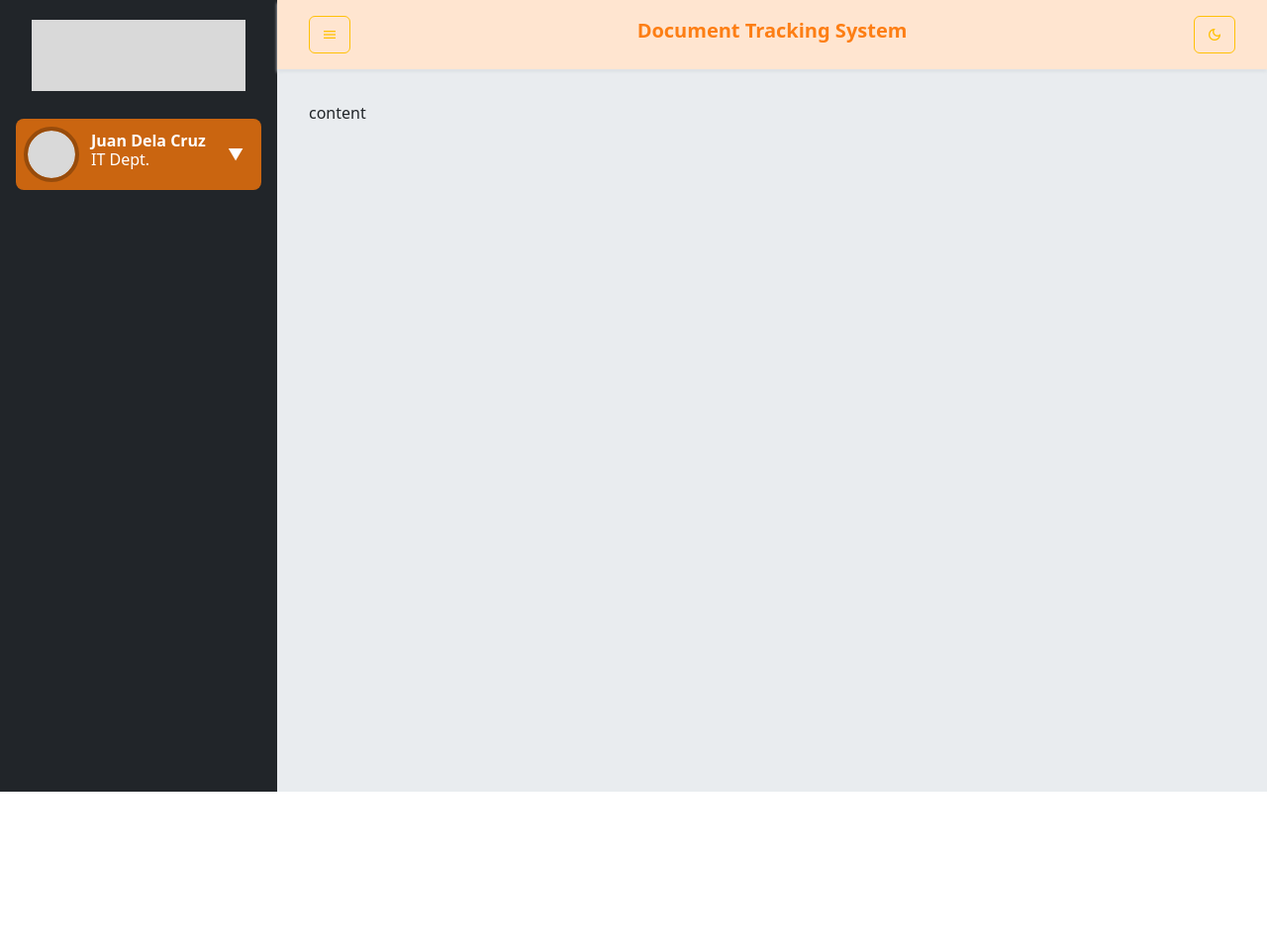
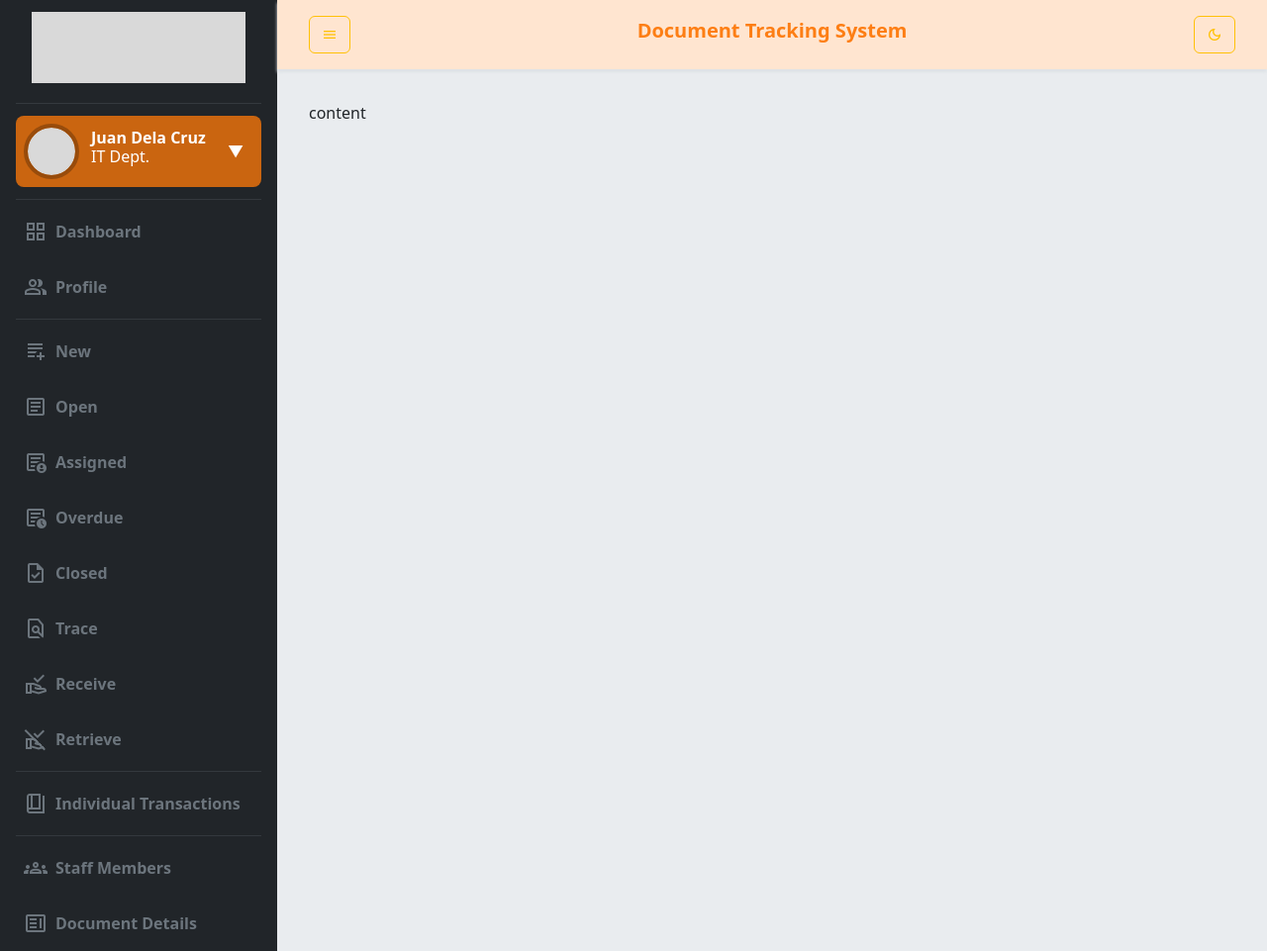
Before and after one commit to chocomilku/dts, a plain HTML site: page dashboard.html in a window 1280 px wide. Shown: the whole page at 99% size. Before the commit the page ends 800 px from the top, so only its background shows below. Drawn offline with Linux system fonts and the light colour scheme.

Commit message:
added navigation items

```diff
--- a/css/style.css
+++ b/css/style.css
@@ -29,6 +29,7 @@
 }
 
 /* layout specfic */
+/* page */
 .page {
     min-height: 100vh;
     display: flex;
@@ -51,6 +52,7 @@
     padding: 2rem;
 }
 
+/* top bar */
 .topbar {
     display: flex;
     justify-content: space-between;
@@ -65,6 +67,7 @@
     color: var(--bs-orange-500);
 }
 
+/* sidebar */
 .sidebar {
     display: flex;
     flex-direction: column;
@@ -72,15 +75,20 @@
     gap: 0.75rem;
 }
 
+.sidebar hr {
+    margin: 0;
+}
+
 .sidebar__banner {
     width: 100%;
     max-height: 75px;
-    margin: 1rem auto;
+    margin: 0.5rem auto;
     object-fit: cover;
     background-position: center;
     padding: 0rem 1rem;
 }
 
+/* sidebar profile */
 .profile {
     color: var(--bs-white);
     background-color: var(--bs-orange-600);
@@ -106,11 +114,33 @@
     margin: auto 0;
 }
 
-.profile h6 {
-    font-weight: bold;
-}
-
 .profile__dropdown {
     margin: auto;
     cursor: pointer;
 }
+
+/* sidebar navigation */
+.navigation {
+    display: flex;
+    flex-direction: column;
+    gap: 0.5rem;
+}
+
+.navigation__item {
+    display: flex;
+    flex-direction: row;
+    gap: 0.5rem;
+    align-content: center;
+    color: inherit;
+    text-decoration: none;
+    margin: 0;
+    padding: 0.75rem 0.5rem;
+    background-color: transparent;
+    border-radius: var(--bs-border-radius);
+    transition: color 300ms, background-color 300ms;
+}
+
+.navigation__item:hover {
+    background-color: var(--bs-gray-800);
+    color: var(--bs-white);
+}
--- a/dashboard.html
+++ b/dashboard.html
@@ -14,16 +14,75 @@
     <div class="page">
         <nav class="sidebar">
             <img src="./static/Logo Banner.png" alt="banner" class="sidebar__banner">
+            <hr>
             <div class="profile">
                 <img src="./static/Avatar.png" alt="avatar">
                 <div class="profile__info">
-                    <h6>Juan Dela Cruz</h6>
-                    <p>IT Dept.</p>
+                    <h6 class="fw-bold">Juan Dela Cruz</h6>
+                    <p class="fw-light">IT Dept.</p>
                 </div>
                 <div class="profile__dropdown">▼</div>
             </div>
+            <div class="navigation">
+                <hr>
+                <a href="#" class="navigation__item">
+                    <span class="material-symbols-outlined">grid_view</span>
+                    <span class="fw-semibold">Dashboard</span>
+                </a>
+                <a href="#" class="navigation__item">
+                    <span class="material-symbols-outlined">group</span>
+                    <span class="fw-semibold">Profile</span>
+                </a>
+                <hr>
+                <a href="#" class="navigation__item">
+                    <span class="material-symbols-outlined">docs_add_on</span>
+                    <span class="fw-semibold">New</span>
+                </a>
+                <a href="#" class="navigation__item">
+                    <span class="material-symbols-outlined">article</span>
+                    <span class="fw-semibold">Open</span>
+                </a>
+                <a href="#" class="navigation__item">
+                    <span class="material-symbols-outlined">demography</span>
+                    <span class="fw-semibold">Assigned</span>
+                </a>
+                <a href="#" class="navigation__item">
+                    <span class="material-symbols-outlined">overview</span>
+                    <span class="fw-semibold">Overdue</span>
+                </a>
+                <a href="#" class="navigation__item">
+                    <span class="material-symbols-outlined">task</span>
+                    <span class="fw-semibold">Closed</span>
+                </a>
+                <a href="#" class="navigation__item">
+                    <span class="material-symbols-outlined">find_in_page</span>
+                    <span class="fw-semibold">Trace</span>
+                </a>
+                <a href="#" class="navigation__item">
+                    <span class="material-symbols-outlined">approval_delegation</span>
+                    <span class="fw-semibold">Receive</span>
+                </a>
+                <a href="#" class="navigation__item">
+                    <span class="material-symbols-outlined">approval_delegation_off</span>
+                    <span class="fw-semibold">Retrieve</span>
+                </a>
+                <hr>
+                <a href="#" class="navigation__item">
+                    <span class="material-symbols-outlined">book_4</span>
+                    <span class="fw-semibold">Individual Transactions</span>
+                </a>
+                <hr>
+                <a href="#" class="navigation__item">
+                    <span class="material-symbols-outlined">groups</span>
+                    <span class="fw-semibold">Staff Members</span>
+                </a>
+                <a href="#" class="navigation__item">
+                    <span class="material-symbols-outlined">clarify</span>
+                    <span class="fw-semibold">Document Details</span>
+                </a>
+            </div>
+        </nav>
 
-        </nav>
         <div class="content">
             <nav class="topbar">
                 <span class="material-symbols-outlined"><button type="button"
@@ -34,6 +93,7 @@
             </nav>
             <main>
                 content
+                <!-- dito maglagay ng content -->
             </main>
         </div>
     </div>
```
